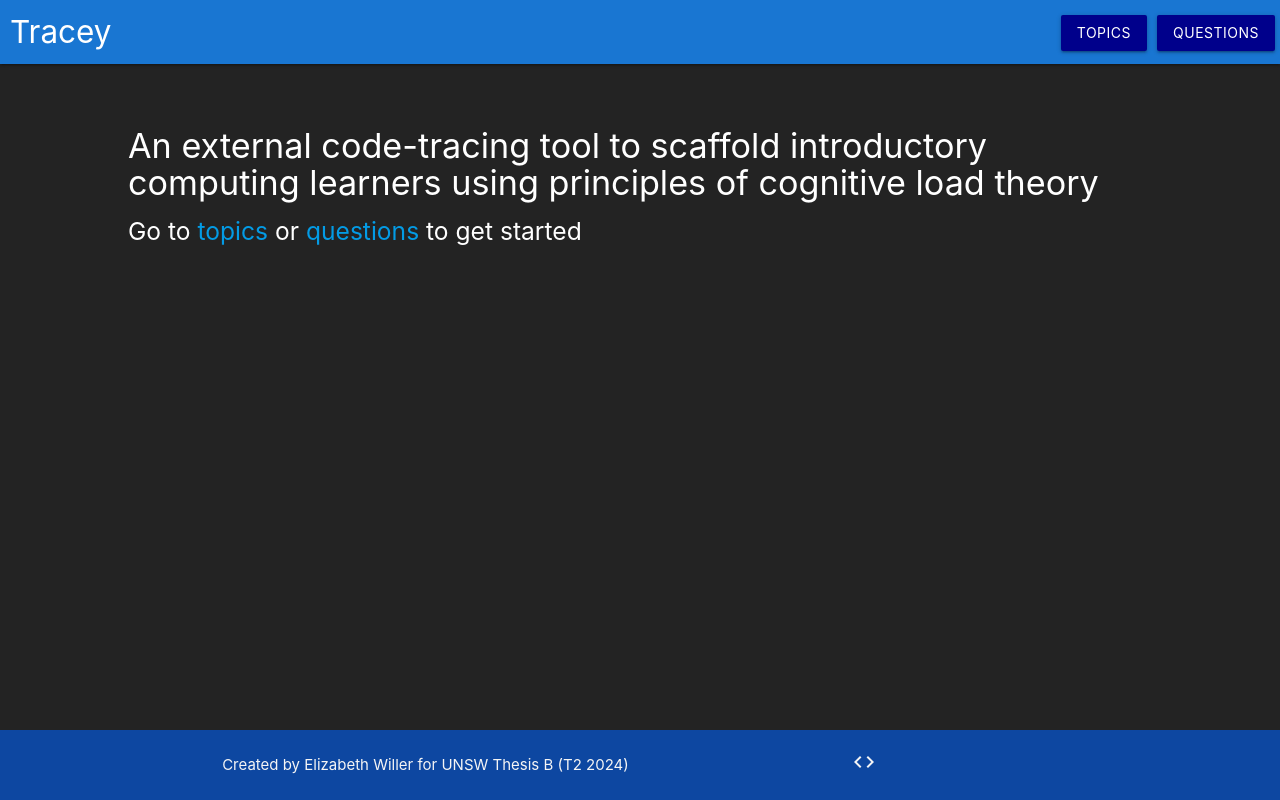
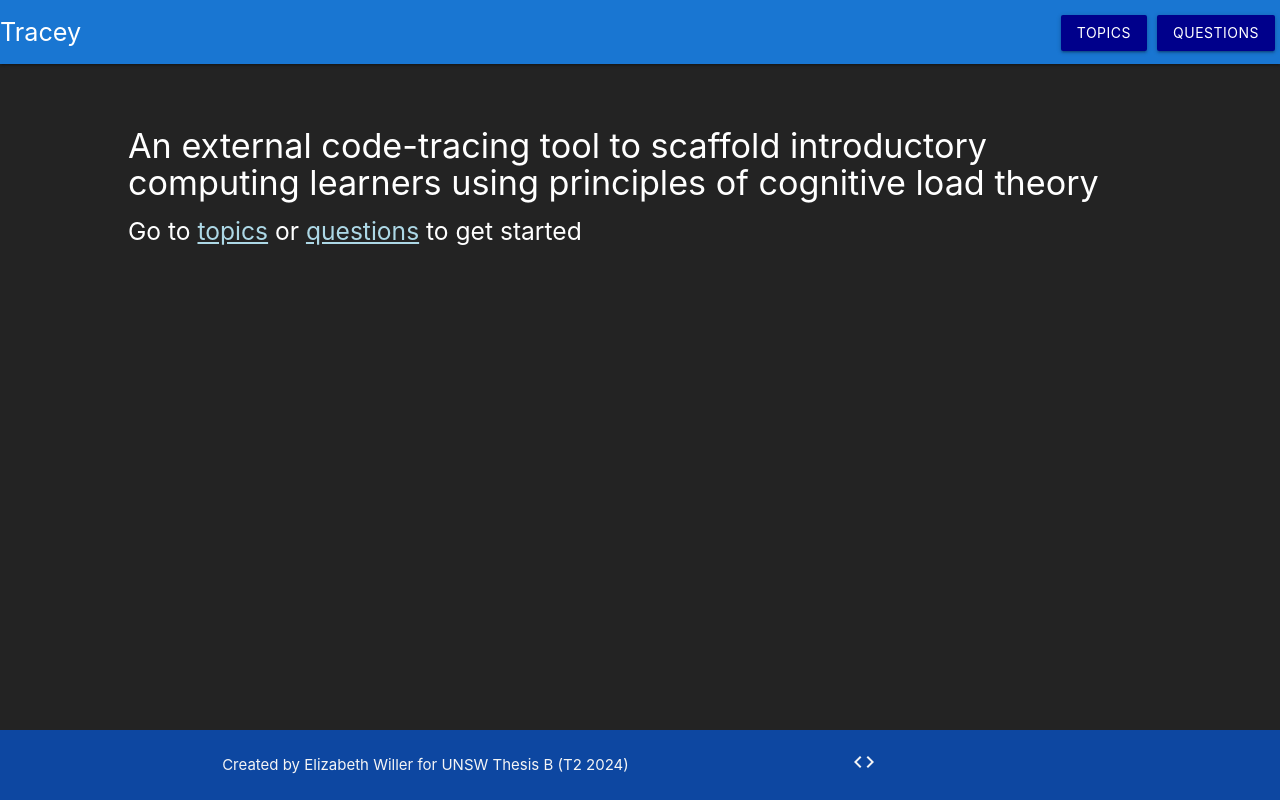
Before and after one commit to 3rsw/tracey, a React (Vite) app in the folder frontend/: page / in a window 1280 px wide. Built offline with nearby package versions, Linux system fonts and the light colour scheme.

Commit message:
Fiddle with colours more for accessibility

```diff
--- a/frontend/src/components/NavBar.jsx
+++ b/frontend/src/components/NavBar.jsx
@@ -6,8 +6,8 @@ const NavBar = () => {
     return (
         <nav>
             <div className="nav-wrapper blue darken-2">
-                <Link to="/" className="brand-logo">Tracey</Link>
-                <ul className="right hide-on-med-and-down">
+                <Link to="/" className="left flow-text">Tracey</Link>
+                <ul className="right">
                     <li>
                         <Link to="/topics" className={`btn ${location.pathname === '/topics' ? 'selected' : 'unselected'}`}>
                             Topics
--- a/frontend/src/index.css
+++ b/frontend/src/index.css
@@ -135,7 +135,7 @@ body {
 }
 
 .top-of-stack {
-  border: 3px solid blue;
+  border: 4px solid blue;
 }
 
 .not-top-of-stack {
@@ -162,7 +162,7 @@ body {
 }
 
 button.btn:disabled {
-  background-color: hsl(240, 25%, 27%) !important; /*Greyer dark-blue*/
+  background-color: hsl(240, 25%, 57%) !important; /*Greyer dark-blue*/
   color: white !important;
 }
 
@@ -170,6 +170,10 @@ button.btn:disabled {
   background-color: blue !important;
 }
 
+.light-link {
+  color: lightblue;
+  text-decoration: underline;
+}
 
 .link {
   color: blue;
--- a/frontend/src/pages/HomePage.jsx
+++ b/frontend/src/pages/HomePage.jsx
@@ -11,7 +11,7 @@ const HomePage = () => {
                 <h4>An external code-tracing tool to scaffold introductory
                     computing learners using principles of cognitive load theory
                 </h4>
-                <h5>Go to <Link to="/topics">topics</Link> or <Link to="/questions">questions</Link> to get started</h5>
+                <h5>Go to <Link className='light-link' to="/topics">topics</Link> or <Link className='light-link' to="/questions">questions</Link> to get started</h5>
             </div>
             <Footer />
         </div>
```
